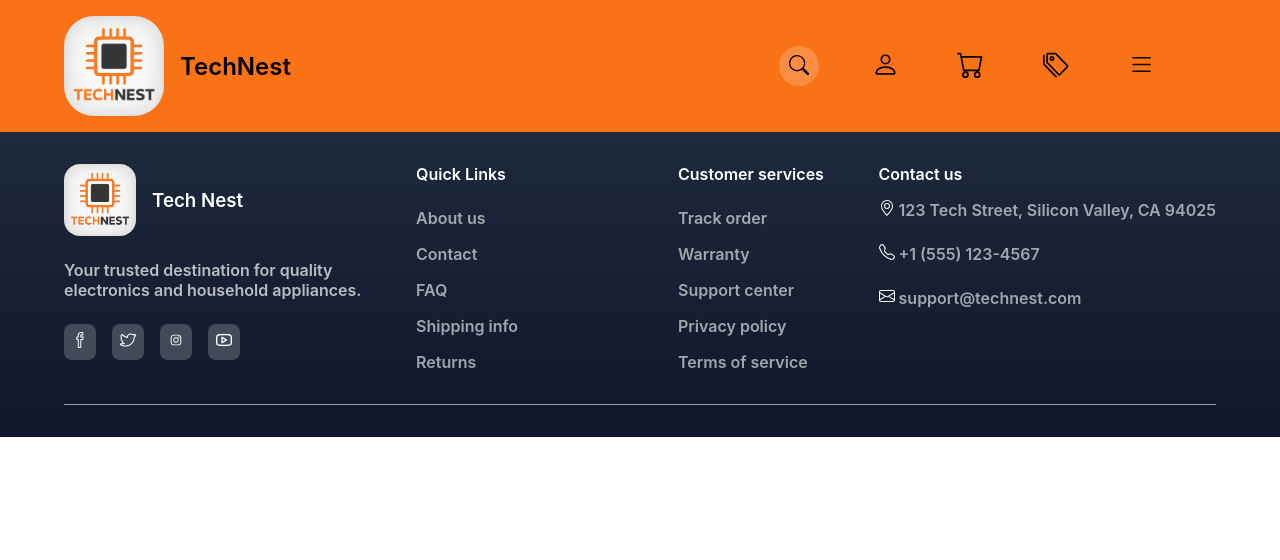
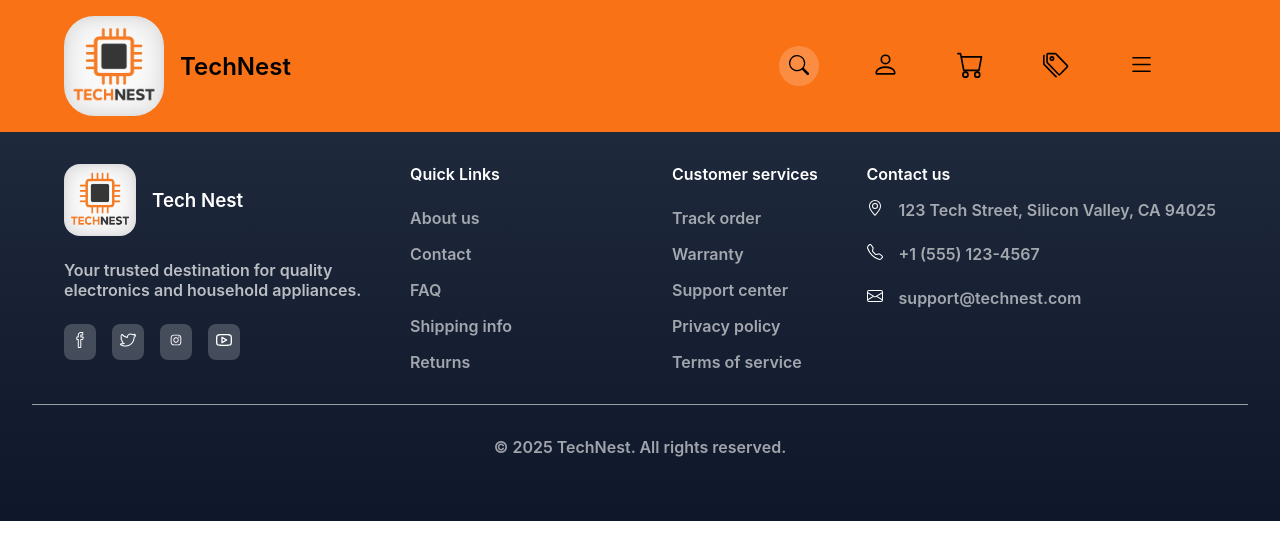
Before and after one commit to CristianChilat/TechNest_React, a React (Create React App) app: page / in a window 1280 px wide. Shown: the top 560 px of the page. Built offline with nearby package versions, Linux system fonts and the light colour scheme.

Commit message:
Finished footer

```diff
--- a/src/App.jsx
+++ b/src/App.jsx
@@ -5,7 +5,9 @@ function App() {
   return (
    <div>
        <Layout>
+        <main>
 
+        </main>
        </Layout>
    </div>
   );
--- a/src/shared/layouts/footer/footer.jsx
+++ b/src/shared/layouts/footer/footer.jsx
@@ -79,7 +79,9 @@ function Footer() {
 				</div>
 			</div>
 			<div className={styles.copyRightContainer}>
-
+				<div className={styles.copyRightText}>
+					&copy; 2025 TechNest. All rights reserved.
+				</div>
 			</div>
 		</footer>
 	)
--- a/src/shared/layouts/footer/footer.module.css
+++ b/src/shared/layouts/footer/footer.module.css
@@ -49,6 +49,12 @@ footer {
     background-color: rgba(255, 255, 255, 0.2);
     padding: 0.5em;
     border-radius: 0.5em;
+    transition: background-color 0.15s linear;
+}
+
+.socialMediasContainer div:hover {
+    cursor: pointer;
+    background-color: rgba(255, 255, 255, 0.3);
 }
 
 .socialMediasContainer svg {
@@ -118,7 +124,21 @@ footer {
     gap: 1em;
 }
 
+.rightSide .contentContainer div{
+    display: flex;
+    flex-direction: row;
+    gap: 1em;
+}
+
 .copyRightContainer {
     width: 100%;
     border-top: 1px solid rgba(255, 255, 255, 0.57);
+    display: flex;
+    justify-content: center;
+    align-items: center;
+    padding: 2em;
 }
+
+.copyRightText {
+    opacity: 0.6;
+}
```
